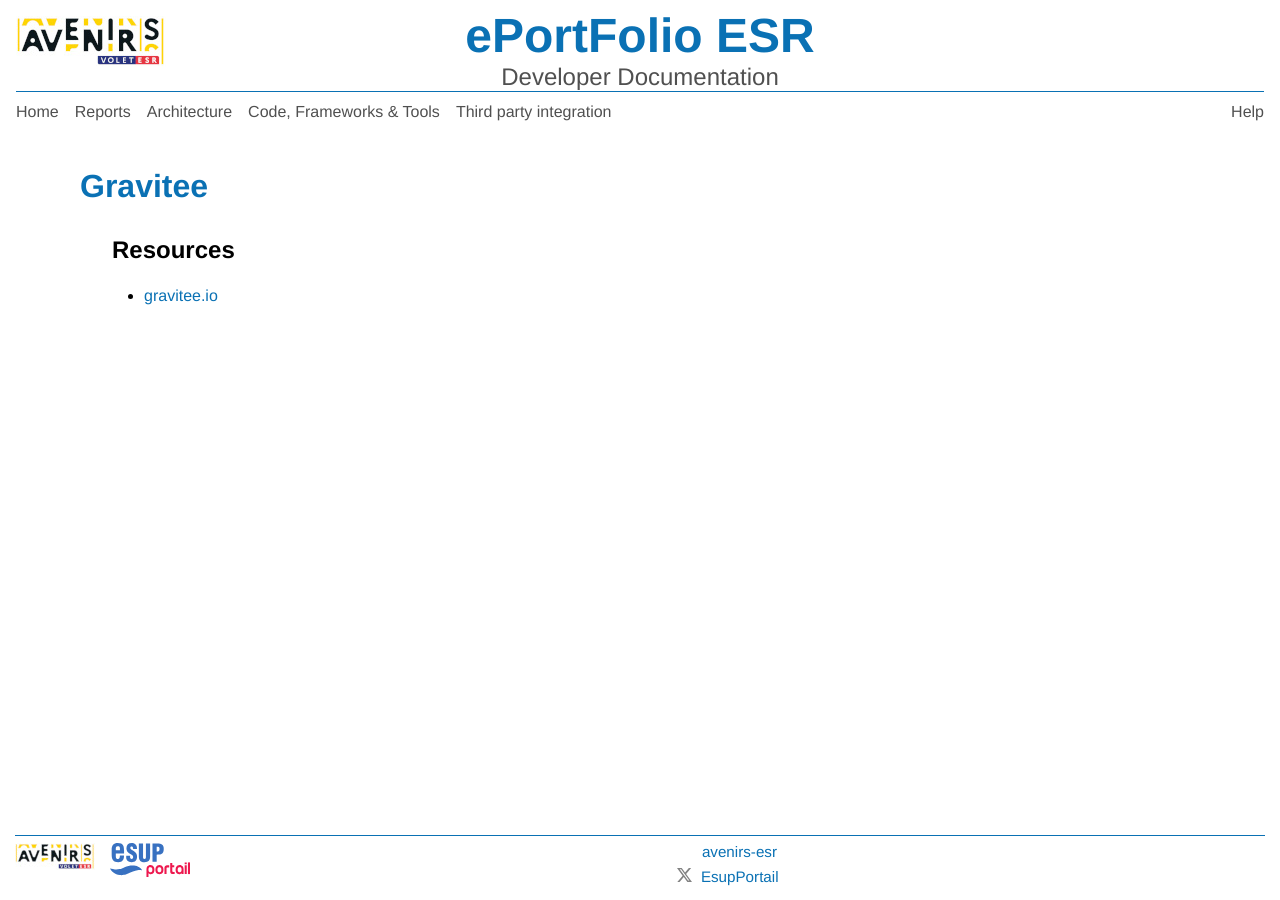
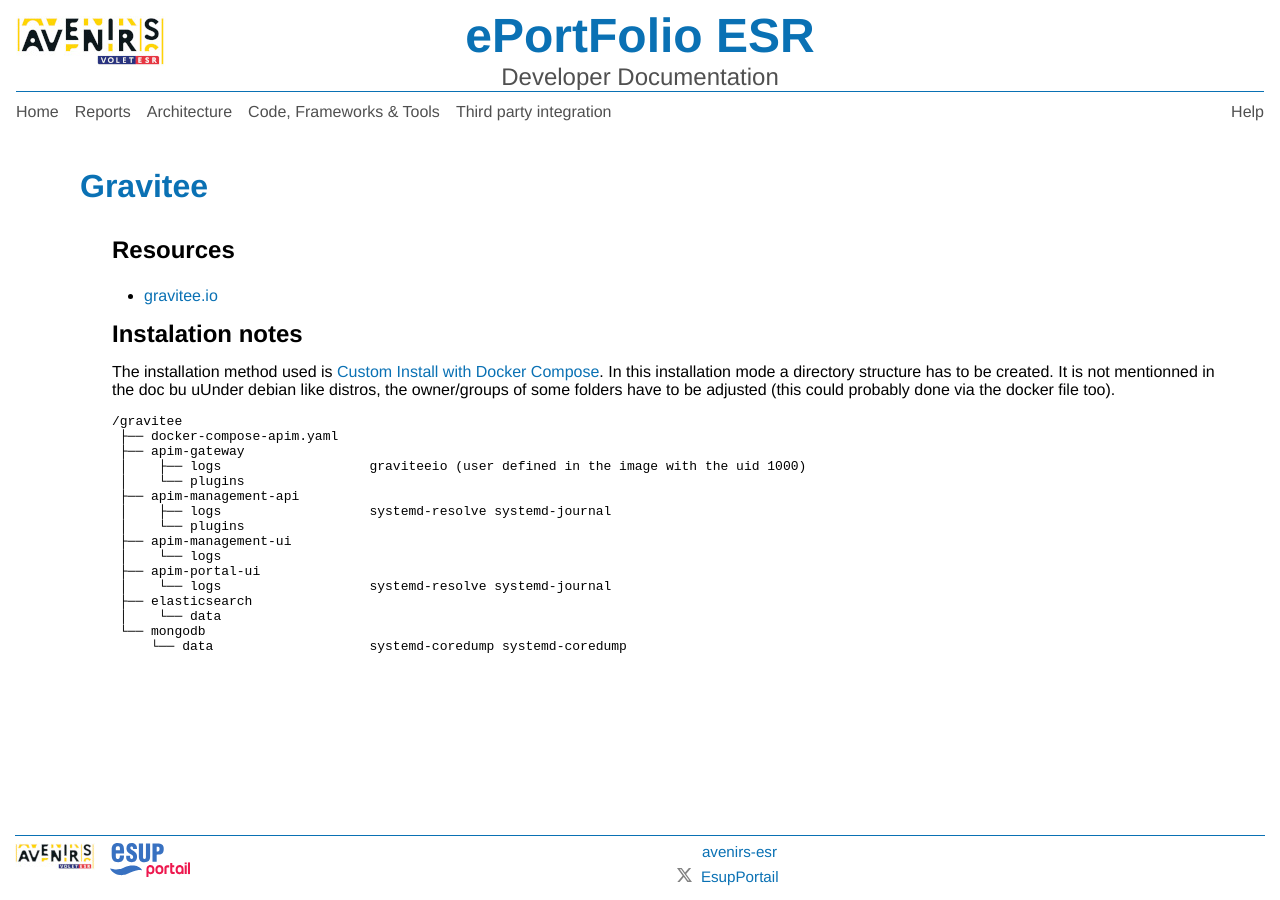
Before and after one commit to giraudin/dev-doc, a Jekyll site: the page built from pages/code-frameworks-tools/apim-gravitee.markdown, in a window 1280 px wide. Built offline with Jekyll 4.4.1, drawn with Linux system fonts in a browser that asks for light colours.

Commit message:
docs: start of gravitee installation notes

```diff
--- a/pages/code-frameworks-tools/apim-gravitee.markdown
+++ b/pages/code-frameworks-tools/apim-gravitee.markdown
@@ -8,3 +8,30 @@ permalink: /apim-gravitee/
 ## Resources
 
 - [gravitee.io](https://documentation.gravitee.io/apim/overview/readme){:target="_blank"}
+
+
+
+## Instalation notes
+
+The installation method used is [Custom Install with Docker Compose](https://documentation.gravitee.io/apim/getting-started/install-guides/install-on-docker/custom-install-with-docker-compose){:target="_blank"}.
+In this installation mode a directory structure has to be created. It is not mentionned in the doc bu uUnder debian like distros, the owner/groups of some folders have to be adjusted (this could probably done via the docker file too).
+
+<pre>
+/gravitee
+ ├── docker-compose-apim.yaml
+ ├── apim-gateway
+ │    ├── logs                   graviteeio (user defined in the image with the uid 1000)
+ │    └── plugins
+ ├── apim-management-api
+ │    ├── logs                   systemd-resolve systemd-journal
+ │    └── plugins
+ ├── apim-management-ui
+ │    └── logs
+ ├── apim-portal-ui
+ │    └── logs                   systemd-resolve systemd-journal
+ ├── elasticsearch
+ │    └── data
+ └── mongodb
+     └── data                    systemd-coredump systemd-coredump
+
+</pre>
```
